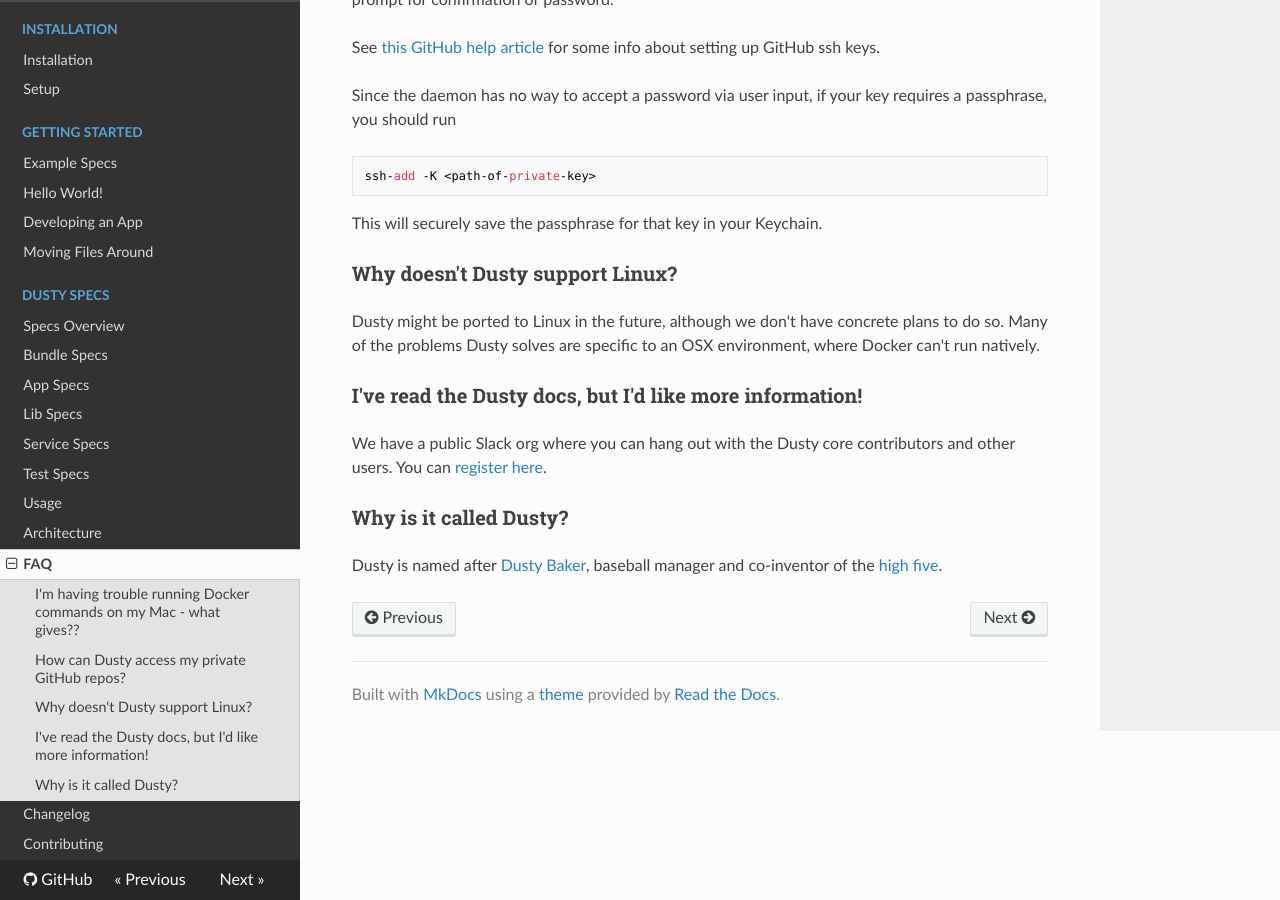
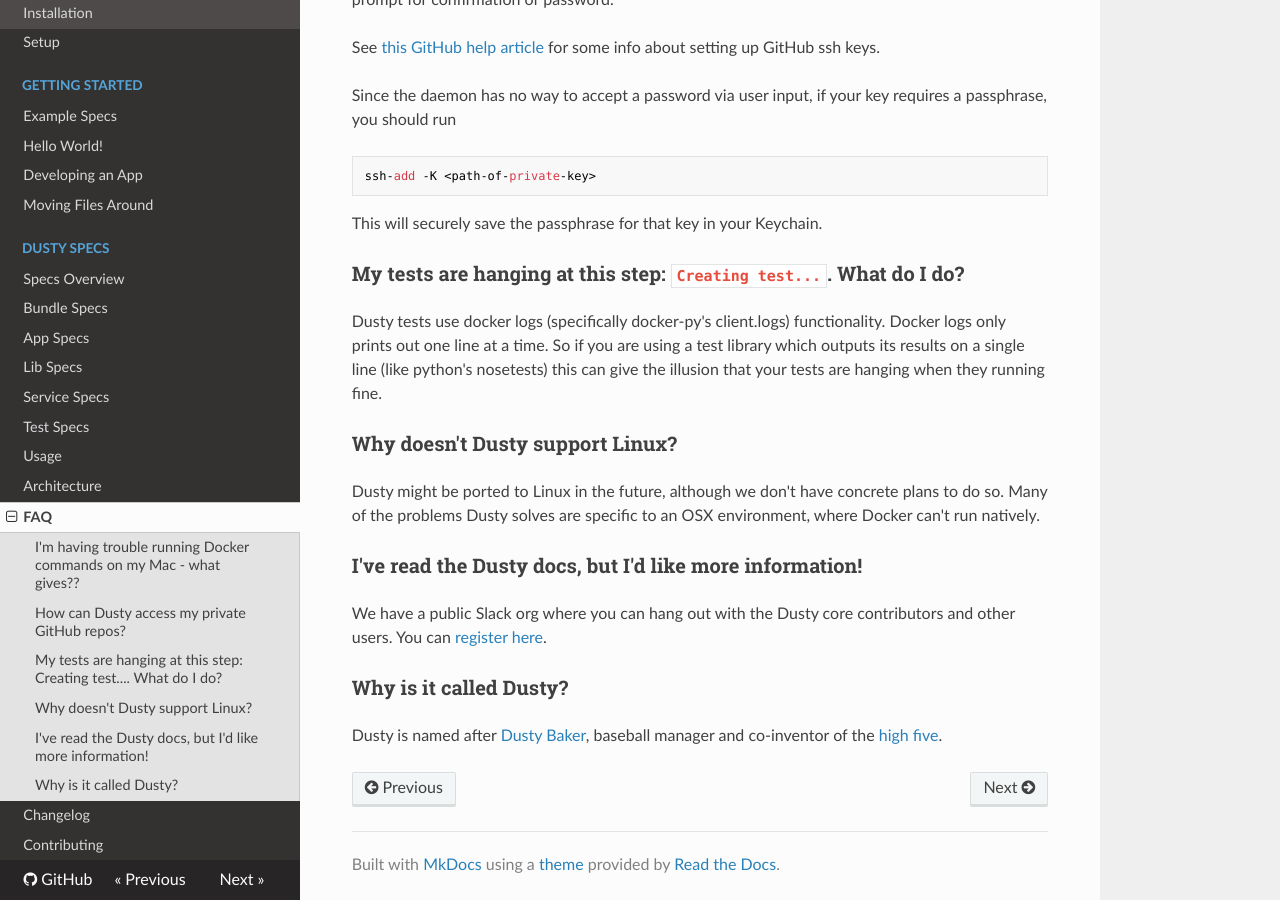
Before and after one commit to gamechanger/dusty, an MkDocs documentation site: the page built from docs/faq.md, in a window 1280 px wide and 900 px high, scrolled down 608 px. Built offline with MkDocs 1.6.1, drawn with Linux system fonts in a browser that asks for light colours; nearby versions of some CDN libraries; old or Windows-style settings are respelled for this version of MkDocs.

Commit message:
add a new faq question and answer

````diff
--- a/docs/faq.md
+++ b/docs/faq.md
@@ -32,6 +32,9 @@
 ```
 This will securely save the passphrase for that key in your Keychain.
 
+### My tests are hanging at this step: `Creating test...`.  What do I do?
+Dusty tests use docker logs (specifically docker-py's client.logs) functionality.  Docker logs only prints out one line at a time.  So if you are using a test library which outputs its results on a single line (like python's nosetests) this can give the illusion that your tests are hanging when they running fine.
+
 ### Why doesn't Dusty support Linux?
 
 Dusty might be ported to Linux in the future, although we don't have concrete plans to
````
